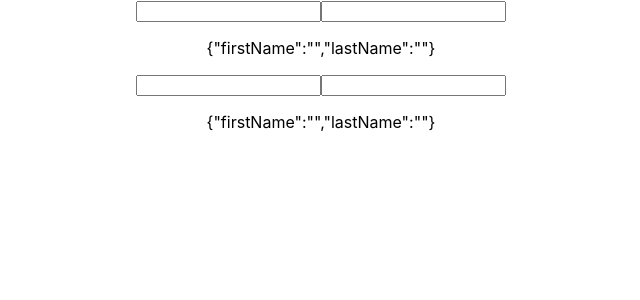
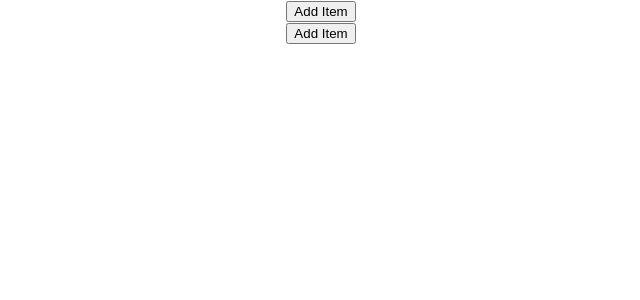
Before and after one commit to priyabratagig/react-hooks, a React (Create React App) app: page / in a window 1280 px wide. Shown: the top 300 px of the page, without its empty margins (319-959 px from the left). Built offline with nearby package versions, Linux system fonts and the light colour scheme.

Commit message:
setState update array (spread)

```diff
--- a/src/Components/useState/StateCounterClass.js
+++ b/src/Components/useState/StateCounterClass.js
@@ -4,17 +4,15 @@ export class StateCounterClass extends Component {
     constructor(props) {
         super(props);
         this.state = {
-            firstName: '',
-            lastName: '',
+            ids: [],
         };
     }
     render() {
         return (
             <div>
-                {/* need to copy the object to then assign updates */}
-                <input type="name" value={this.state.firstName} onChange={(e) => { this.setState({ ...this.state, firstName: e.target.value }) }} />
-                <input type="name" value={this.state.lastName} onChange={(e) => { this.setState({ ...this.state, lastName: e.target.value }) }} />
-                <p>{JSON.stringify(this.state)}</p>
+                {/* need to copy the array and assign updates */}
+                <button onClick={() => this.setState({ ids: [...this.state.ids, { id: this.state.ids.length, value: Math.floor(Math.random(10) + 1) }] })}>Add Item</button>
+                {this.state.ids.map(ele => (<p key={ele.id}>{ele.id} - {ele.value}</p>))}
             </div>
         )
     }
--- a/src/Components/useState/StateCounterFunctional.js
+++ b/src/Components/useState/StateCounterFunctional.js
@@ -1,13 +1,12 @@
 import React, { useState } from 'react'
 
 function StateCounterFunctional() {
-    const [state, setState] = useState({ firstName: '', lastName: '' });
+    const [state, setState] = useState([]);
     return (
         <div>
-            {/* need to copy the object and assign updates */}
-            <input type="name" value={state.firstName} onChange={(e) => { setState({ ...state, firstName: e.target.value }) }} />
-            <input type="name" value={state.lastName} onChange={(e) => { setState({ ...state, lastName: e.target.value }) }} />
-            <p>{JSON.stringify(state)}</p>
+            {/* need to copy the array and assign updates */}
+            <button onClick={() => setState([...state, { id: state.length, value: Math.floor(Math.random(10) + 1) }])}>Add Item</button>
+            {state.map(ele => (<p key={ele.id}>{ele.id} - {ele.value}</p>))}
         </div>
     )
 }
```
